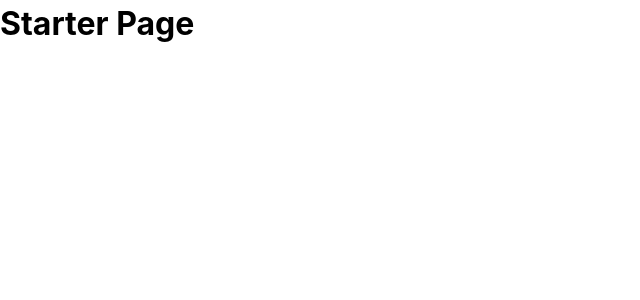
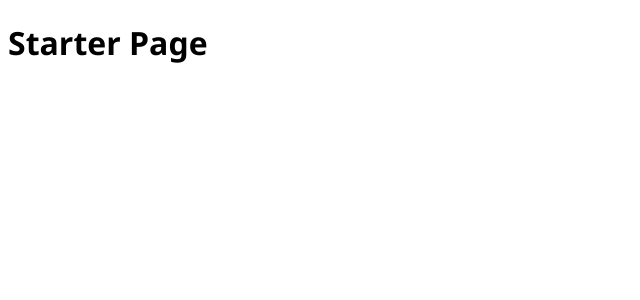
Before and after one commit to tchala120/trend-trove-web, a React (Vite) app: page / in a window 1280 px wide. Shown: the top 300 px of the page, without its empty margins (0-640 px from the left). Built offline with nearby package versions, Linux system fonts and the light colour scheme.

Commit message:
fix: Changed to new font

```diff
--- a/src/index.css
+++ b/src/index.css
@@ -1,12 +1,6 @@
-* {
-  padding: 0;
-  margin: 0;
-  box-sizing: border-box;
-}
-
 html,
 body {
-  font-family: Inter, system-ui, Avenir, Helvetica, Arial, sans-serif;
+  font-family: 'Noto Sans Thai', sans-serif;
   line-height: 1.5;
   font-weight: 400;
 }
```
